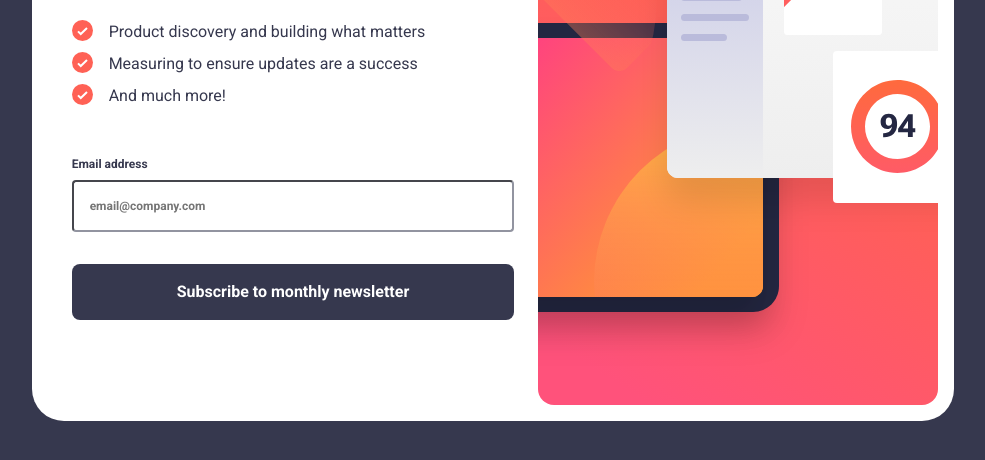
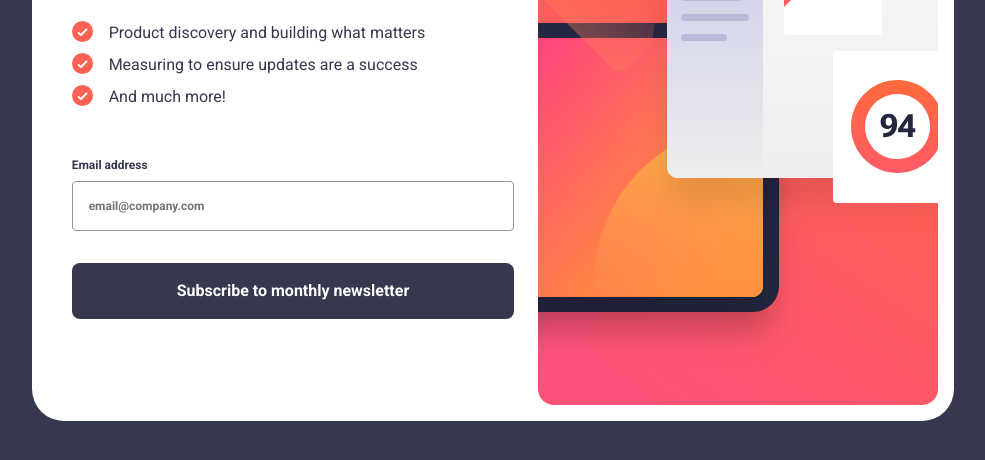
Before and after one commit to sgarcialaguna/fm-newsletter-signup, a website built with Vite: page index.html in a window 1280 px wide. Shown: the part 292-752 px from the top of the page, without its empty margins (147-1132 px from the left). Built offline with nearby package versions, Linux system fonts and the light colour scheme.

Commit message:
Fix inset border

```diff
--- a/index.html
+++ b/index.html
@@ -72,7 +72,7 @@
               id="email"
               required
               placeholder="email@company.com"
-              class="w-full rounded p-4 mb-4 border-neutral400 text-neutral700 outline-none"
+              class="w-full rounded p-4 mb-4 border-1 border-solid border-neutral400 text-neutral700 outline-none appearance-none shadow-none"
               focus="border-neutral700"
               active="border-neutral700"
             />
--- a/main.css
+++ b/main.css
@@ -19,3 +19,7 @@ form[data-dirty] input:invalid {
 form[data-dirty] .error-message:has(~input:invalid) {
     display: initial;
 }
+
+input {
+    border: unset
+}
```
